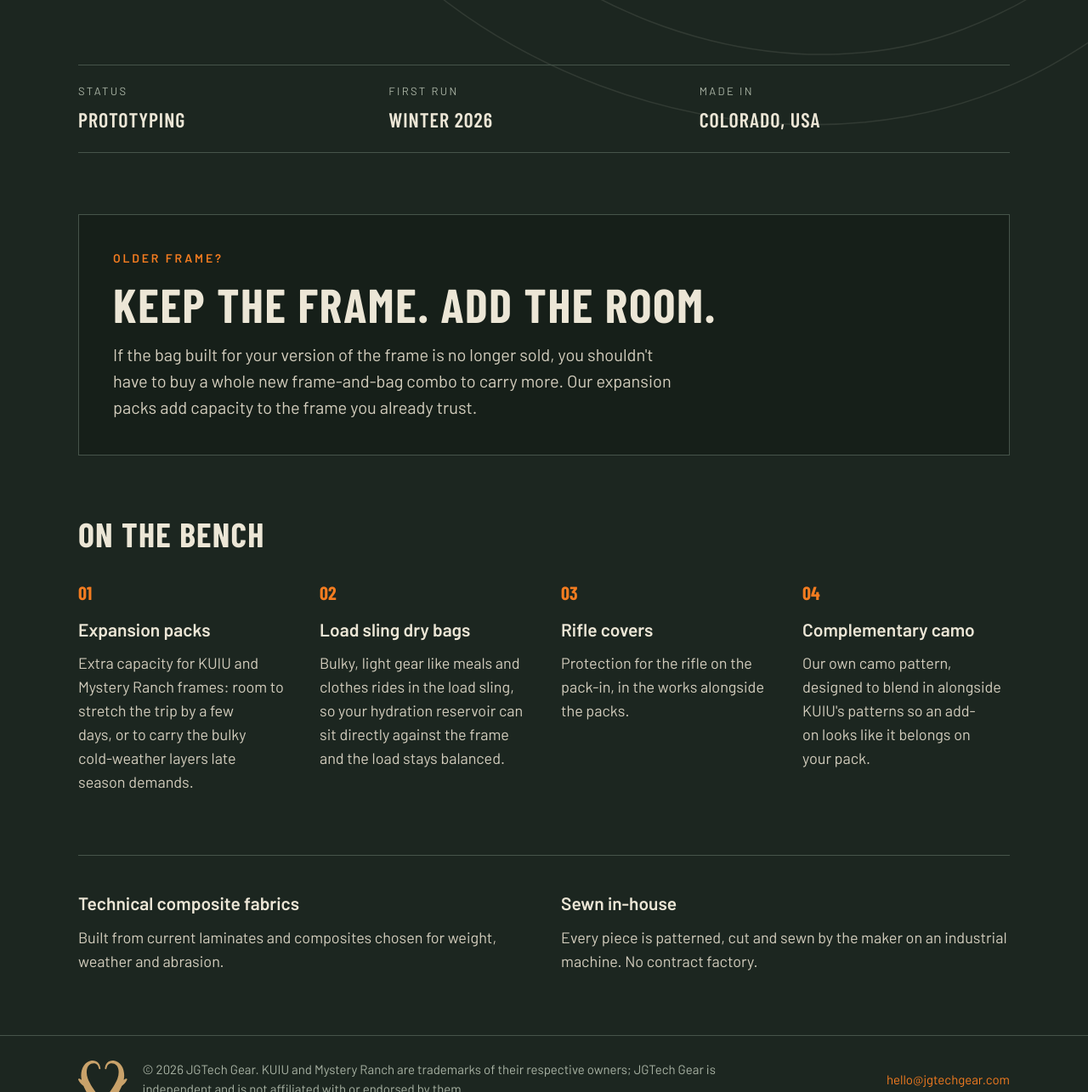
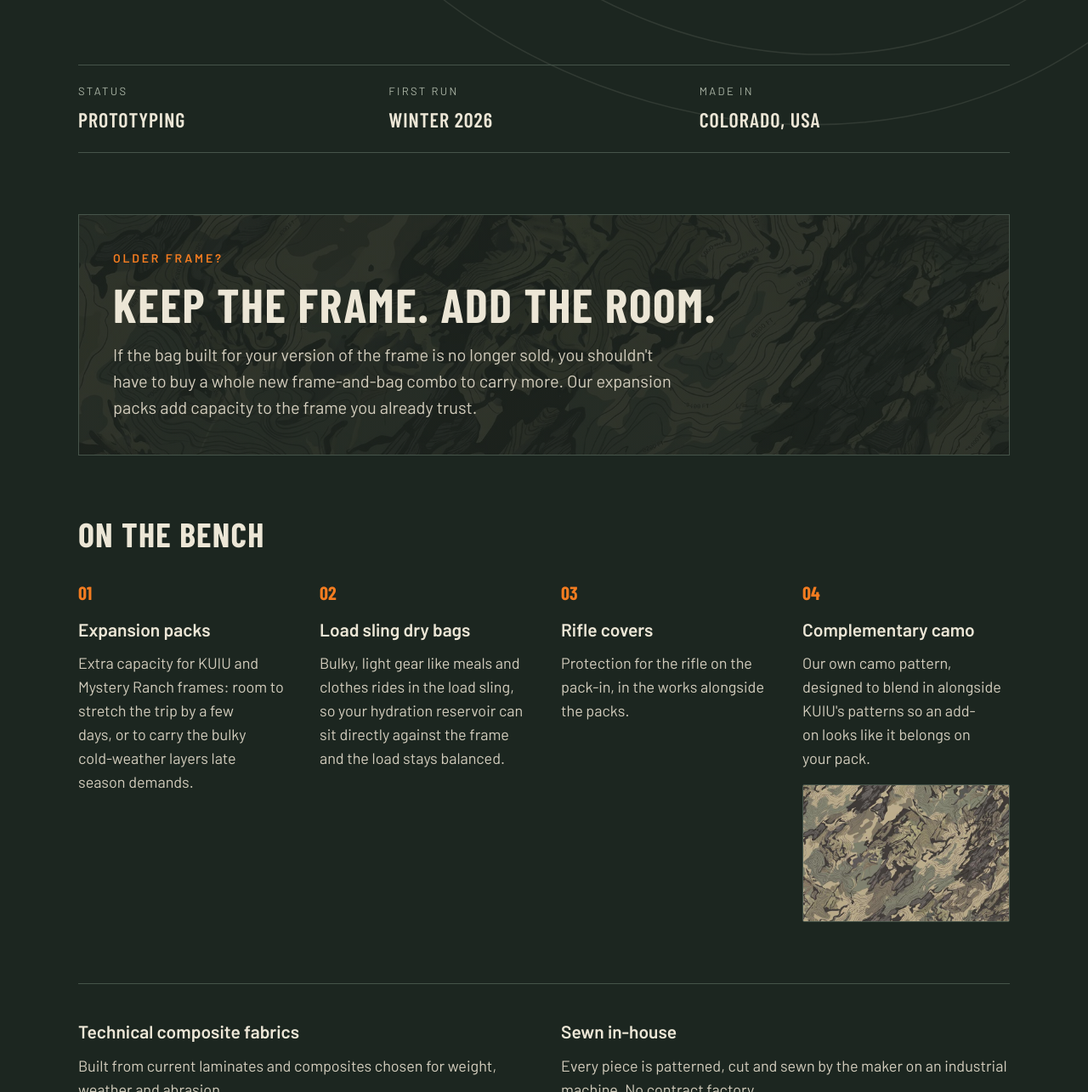
Before and after one commit to jgtech/jgtechgear.com, a plain HTML site: page index.html in a window 1280 px wide. Shown: the part 744-2029 px from the top of the page at 85% size. Drawn offline with nearby package versions, Linux system fonts and the light colour scheme.

Commit message:
Work the JGTech camo pattern into the page
Use the pattern as a darkened texture behind the older-frame callout
and show a swatch beside the complementary camo teaser.

Co-Authored-By: Claude Fable 5.2 <noreply@anthropic.com>
Claude-Session: https://claude.ai/code/session_01MFtWiXpRVn3qUh9CC8sDjj

```diff
--- a/index.html
+++ b/index.html
@@ -59,7 +59,8 @@ h2{margin:0;font-weight:700;font-size:40px;line-height:1;letter-spacing:.03em}
 h3{margin:0;font-size:21px;font-weight:600}
 .cols p,.made p,.keep p{margin:0;color:var(--soft);text-wrap:pretty}
 .cols{grid-template-columns:repeat(auto-fit,minmax(min(240px,100%),1fr))}
-.keep{display:flex;flex-direction:column;gap:16px;padding:40px;border:1px solid var(--rule);background:rgba(20,28,23,.72)}
+.keep{display:flex;flex-direction:column;gap:16px;padding:40px;border:1px solid var(--rule);background:linear-gradient(rgba(20,28,23,.84),rgba(20,28,23,.84)),url(/camo-1600.jpg) center/cover #141c17}
+.swatch{display:block;width:100%;height:auto;aspect-ratio:3/2;object-fit:cover;margin-top:6px;border:1px solid var(--rule);border-radius:2px}
 .keep h2{font-size:clamp(36px,5vw,56px)}
 .keep p{max-width:680px;font-size:20px}
 .made{display:grid;grid-template-columns:repeat(auto-fit,minmax(min(300px,100%),1fr));gap:40px;padding-top:40px;border-top:1px solid var(--rule)}
@@ -142,6 +143,7 @@ footer a{padding:12px 0}
 <div class="num cond">04</div>
 <h3>Complementary camo</h3>
 <p>Our own camo pattern, designed to blend in alongside KUIU's patterns so an add-on looks like it belongs on your pack.</p>
+<img class="swatch" src="/camo-swatch.jpg" width="720" height="480" loading="lazy" alt="Sample of the JGTech Gear camo pattern: tan, sage and dark brown shapes with topographic contour lines">
 </div>
 </div>
 </section>
```
Also changed, not shown: camo-1600.jpg (added), camo-swatch.jpg (added).
